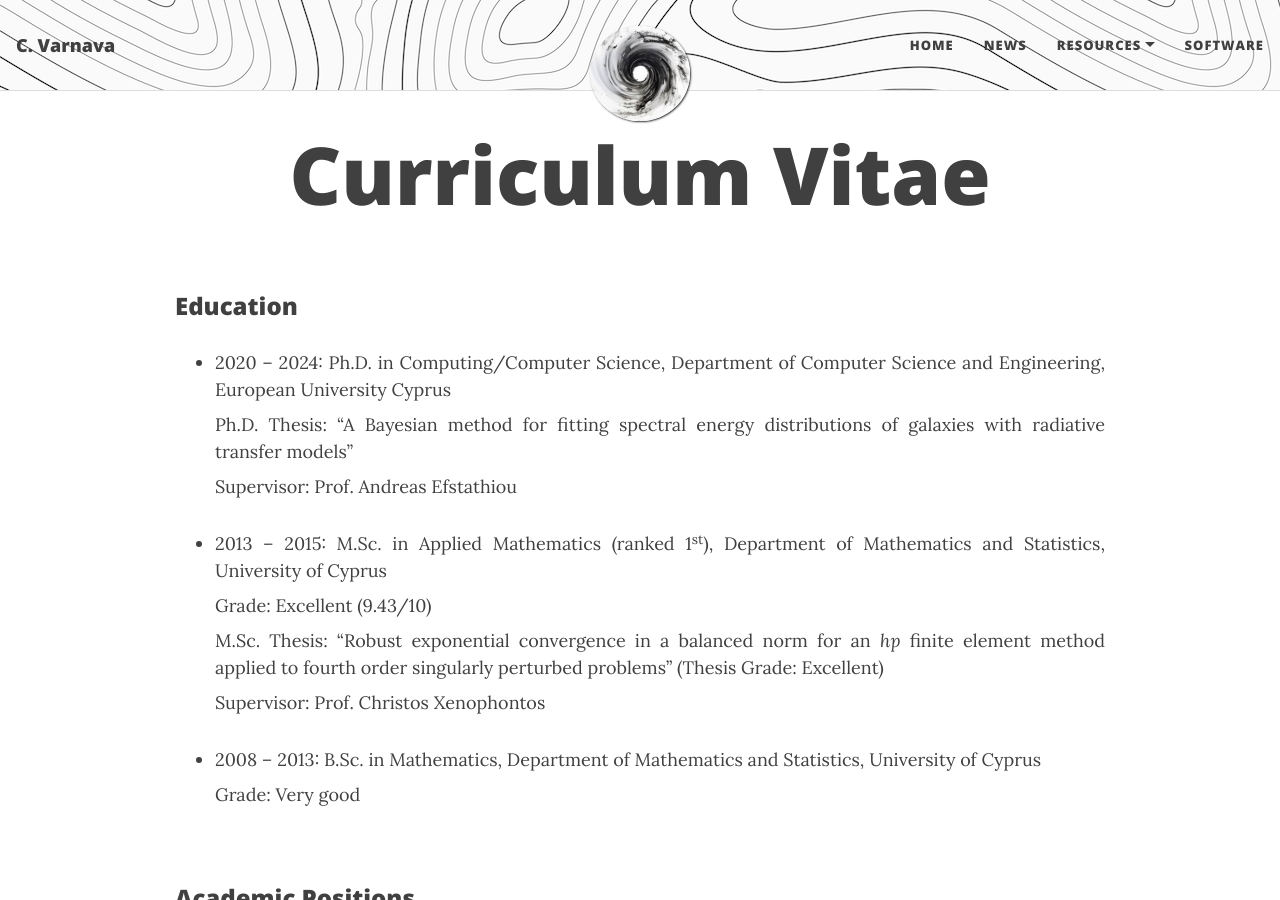
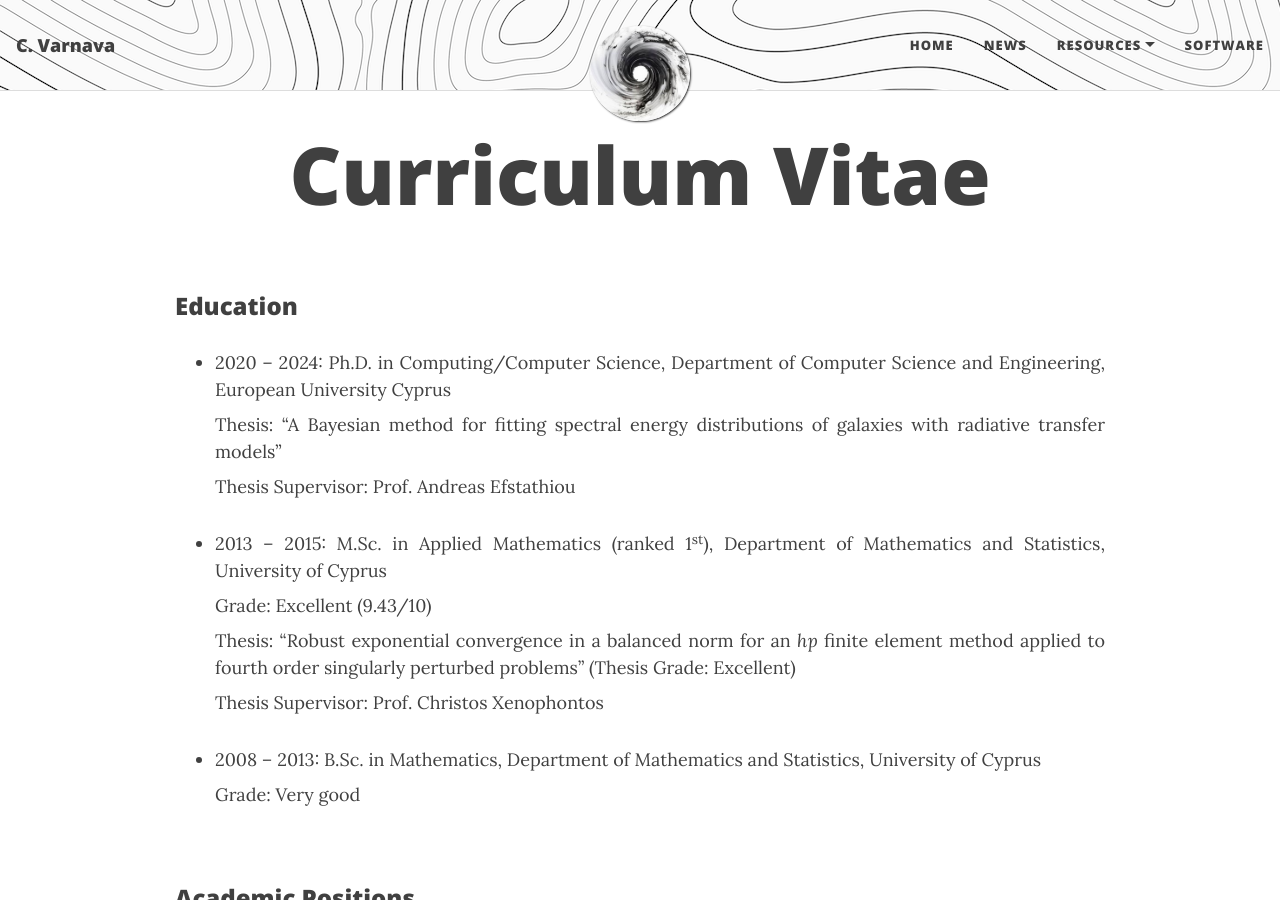
Before and after one commit to ch-var/ch-var.github.io, a Jekyll site: the page built from cv.html, in a window 1280 px wide and 900 px high. Built offline with Jekyll 4.4.1, drawn with Linux system fonts in a browser that asks for light colours; formulas are drawn with MathJax 3.

Commit message:
Update cv.html

```diff
--- a/cv.html
+++ b/cv.html
@@ -25,12 +25,12 @@
 <p style="font-family: var(--header-font); font-weight: 800; line-height: 1.1; font-size: 1.5rem; margin-top: 1.25rem;">Education</p>
 <ul>
 <li class="responsive-margin" style="margin-bottom: 8px;">2020 – 2024: Ph.D. in Computing/Computer Science, Department of Computer Science and Engineering, European University Cyprus</li>
-<p align='justify' class="responsive-margin" style="margin-top: 0px; margin-bottom: 8px;">Ph.D. Thesis: “A Bayesian method for fitting spectral energy distributions of galaxies with radiative transfer models”</p>
-<p align='justify' class="responsive-margin" style="margin-top: 0px;">Supervisor: Prof. Andreas Efstathiou</p>
+<p align='justify' class="responsive-margin" style="margin-top: 0px; margin-bottom: 8px;">Thesis: “A Bayesian method for fitting spectral energy distributions of galaxies with radiative transfer models”</p>
+<p align='justify' class="responsive-margin" style="margin-top: 0px;">Thesis Supervisor: Prof. Andreas Efstathiou</p>
 <li class="responsive-margin" style="margin-bottom: 8px;">2013 – 2015: M.Sc. in Applied Mathematics (ranked 1<sup>st</sup>), Department of Mathematics and Statistics, University of Cyprus</li>
 <p align='justify' class="responsive-margin" style="margin-top: 0px; margin-bottom: 8px;">Grade: Excellent (9.43/10)</p>
-<p align='justify' class="responsive-margin" style="margin-top: 0px; margin-bottom: 8px;">M.Sc. Thesis: “Robust exponential convergence in a balanced norm for an <i>hp</i> finite element method applied to fourth order singularly perturbed problems” (Thesis Grade: Excellent)</p>
-<p align='justify' class="responsive-margin" style="margin-top: 0px;">Supervisor: Prof. Christos Xenophontos</p>
+<p align='justify' class="responsive-margin" style="margin-top: 0px; margin-bottom: 8px;">Thesis: “Robust exponential convergence in a balanced norm for an <i>hp</i> finite element method applied to fourth order singularly perturbed problems” (Thesis Grade: Excellent)</p>
+<p align='justify' class="responsive-margin" style="margin-top: 0px;">Thesis Supervisor: Prof. Christos Xenophontos</p>
 <li class="responsive-margin" style="margin-bottom: 8px;">2008 – 2013: B.Sc. in Mathematics, Department of Mathematics and Statistics, University of Cyprus</li>
 <p align='justify' class="responsive-margin" style="margin-top: 0px;">Grade: Very good</p>
 </ul>
```
